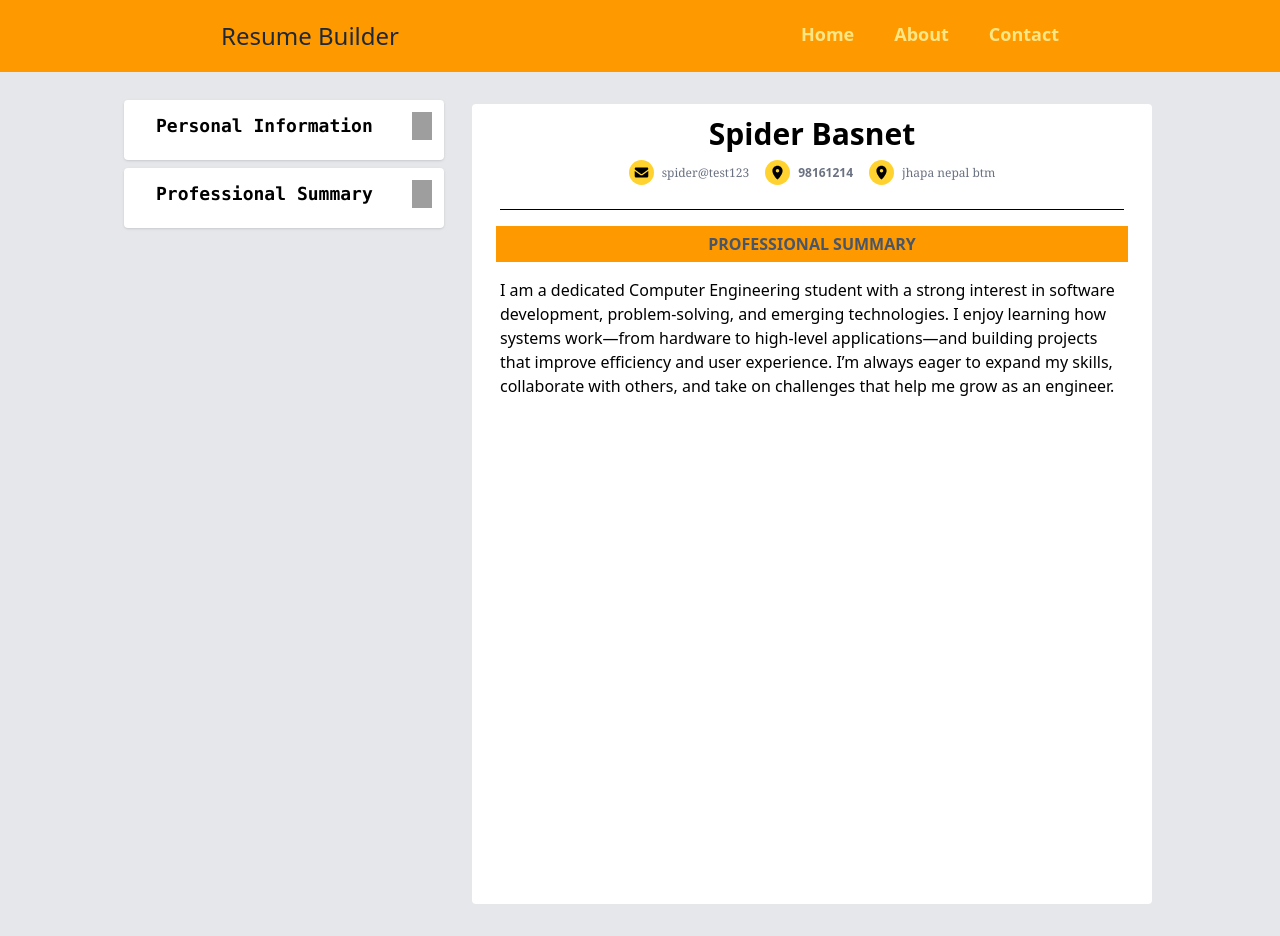
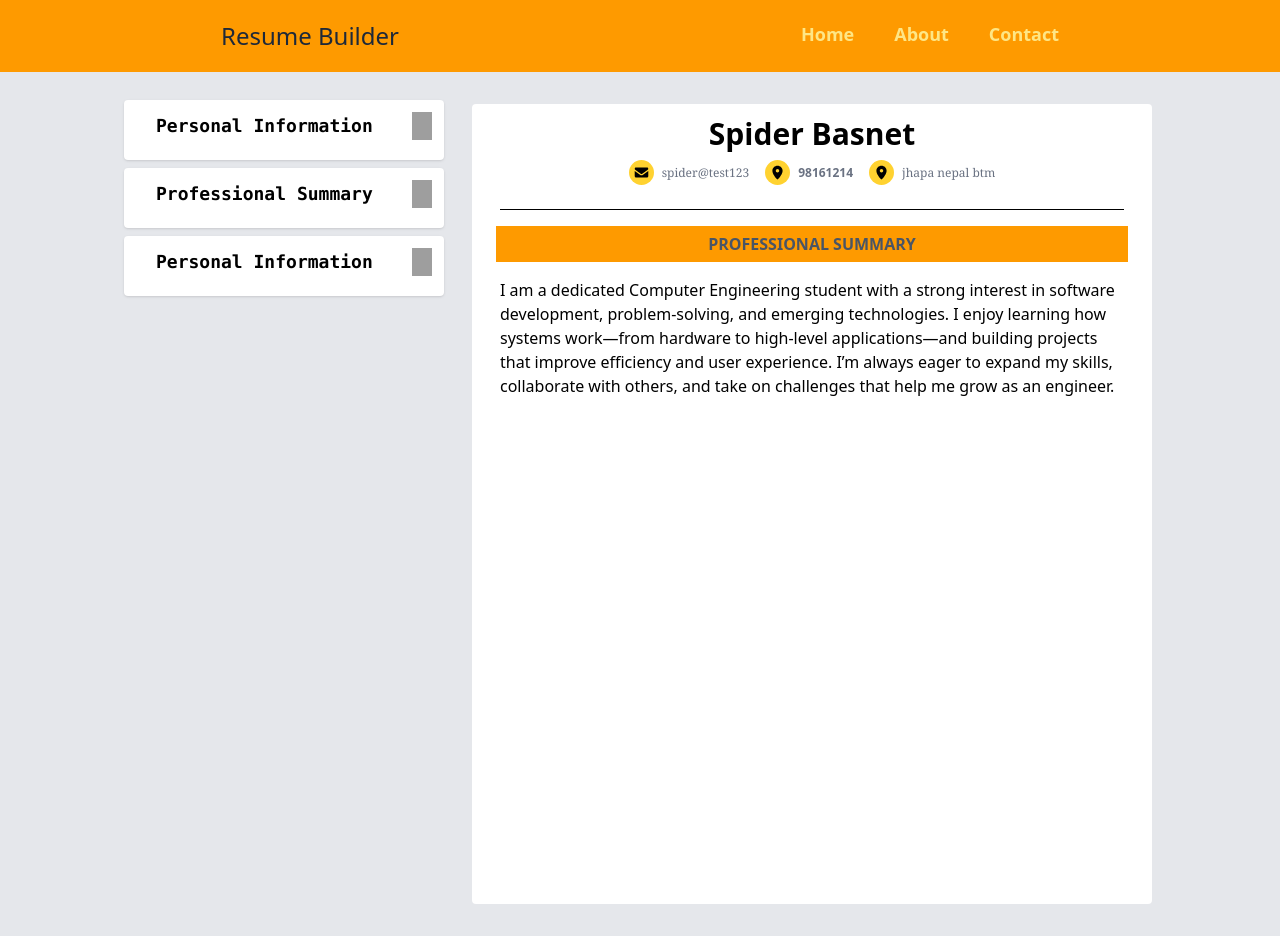
Before and after one commit to PrajanBasnet/ResumeBuilder, a React (Vite) app: page / in a window 1280 px wide. Built offline with nearby package versions, Linux system fonts and the light colour scheme; grey boxes are pictures that could not be loaded.

Commit message:
feat: skill add

```diff
--- a/src/App.jsx
+++ b/src/App.jsx
@@ -7,14 +7,16 @@ import { Navbar } from './component/NavBar';
 function App() {
   const [person,setPerson] = useState({fullname:"Spider Basnet",email:"spider@test123",phone:"98161214",location:"jhapa nepal btm"})
   const [profession,setProfessionSummary] = useState({desc:"I am a dedicated Computer Engineering student with a strong interest in software development, problem-solving, and emerging technologies. I enjoy learning how systems work—from hardware to high-level applications—and building projects that improve efficiency and user experience. I’m always eager to expand my skills, collaborate with others, and take on challenges that help me grow as an engineer." })
+  const [skill,setSkill] = useState({allSkill:[]});
+  const [skillInput,setSkillInput] = useState({myskill:'ttt'});
 
-  const allData = {person ,profession};
-  const setData = {setPerson,setProfessionSummary}
+  const allData = {person ,profession,skill ,skillInput};
+  const setData = {setPerson,setProfessionSummary ,setSkill,setSkillInput};
 
   return (
     <div>
       <Navbar></Navbar>
-    <div className='flex flex-wrap justify-center gap-2 m-5'>
+        <div className='flex flex-wrap justify-center gap-2 m-5'>
         <SideBar data={allData} setData={setData}></SideBar>
         <ResumeOutput allData={allData} ></ResumeOutput>
     </div>
--- a/src/ResumeOutput.jsx
+++ b/src/ResumeOutput.jsx
@@ -1,3 +1,4 @@
+
 function Heading({ data }) {
     return (
         <div className="flex flex-wrap w-full justify-center ">
@@ -24,8 +25,8 @@ function Heading({ data }) {
 
 // Professional summery
 
-function ProfessionalSummary({data}){
-    return(
+function ProfessionalSummary({ data }) {
+    return (
         <div>
             <section>
                 <div className="bg-amber-500 m-3 p-1.5 text-center font-bold">
@@ -41,6 +42,22 @@ function ProfessionalSummary({data}){
     )
 }
 
+//  Skill Ul
+function SkillUi({ data }) {
+    return (
+        <div>
+            <section>
+                <ul>
+                        {
+                            data.allSkill.map((item,index) => (<li key={index}> {item}</li>))
+                        }
+
+
+                </ul>
+            </section>
+        </div>
+    )
+}
 
 export function ResumeOutput({ allData }) {
     return (
@@ -50,8 +67,10 @@ export function ResumeOutput({ allData }) {
                     <p className="text-3xl font-bold text-center"> {allData.person.fullname}</p>
                 </div>
                 <Heading data={allData.person}></Heading>
-                <hr className="m-4"/>
+                <hr className="m-4" />
                 <ProfessionalSummary data={allData.profession}></ProfessionalSummary>
+                <SkillUi data={allData.skill}></SkillUi>
+
             </div>
         </div>
     )
--- a/src/SideBar.jsx
+++ b/src/SideBar.jsx
@@ -1,4 +1,5 @@
 import { Personal } from "./component/Personal";
+import { Skill } from "./component/Skills";
 import { Summary } from "./component/Summary";
 
 export function SideBar({data,setData}){
@@ -7,6 +8,7 @@ export function SideBar({data,setData}){
         <div >
                 <Personal data={data} setData={setData} />
                 <Summary data={data} setData={setData}></Summary>
+                <Skill data={data} setData={setData}> </Skill>
         </div>
     )
 }
--- /dev/null
+++ b/src/component/Skills.jsx
@@ -0,0 +1,27 @@
+import { useState } from "react"
+import { Input, MainTheme, Theme } from "./ThemeSide";
+
+export function Skill({data,setData}) {
+    const [skl, sklSkill] = useState(false);
+    let t = data.skill.allSkill;
+    console.log(t)
+    const skillStatic = {
+        label:"Personal Information",
+        height:"h-100",
+}
+
+    return (
+        <div>
+            {skl ?
+                <MainTheme visible={skl} setVisible={sklSkill} label={skillStatic.label} height={skillStatic.height} >
+                    <div>
+                        <input type="text" name="skill" id="myValue" placeholder="skill" value={data.skillInput.myskill} onChange={(e)=> setData.setSkillInput({...data.skillInput, myskill:e.target.value})} />
+
+                        <button onClick={(e) => setData.setSkill({...data.skill ,allSkill:[...data.skill.allSkill,data.skillInput.myskill] })}> Submit</button>
+
+                    </div>
+                </MainTheme> : <Theme visible={skl} setVisible={sklSkill} label={skillStatic.label}></Theme>
+            }
+        </div>
+    )
+}
--- a/src/component/Summary.jsx
+++ b/src/component/Summary.jsx
@@ -9,14 +9,13 @@ export function Summary({data,setData}) {
         height:"h-100",
 }
 
-
     return (
         <div>
             {SummaryVision ?
                 <MainTheme visible={SummaryVision} setVisible={setSummary} label={summaryStatic.label} height={summaryStatic.height} >
                     <div>
                         <h1 className="font-mono m-1">Summary </h1>
-                        <textarea name="Text" id="" cols="35" rows="10" className=" border p-2" value={data.profession.desc}  onChange={(e) => setData.setProfessionSummary({...data.profession,desc:e.target.value})} ></textarea>
+                        <textarea name="Text" id="" cols="30" rows="10" className=" border p-2" value={data.profession.desc}  onChange={(e) => setData.setProfessionSummary({...data.profession,desc:e.target.value})} ></textarea>
                     </div>
                 </MainTheme> : <Theme visible={SummaryVision} setVisible={setSummary} label={summaryStatic.label}></Theme>
             }
```
Lines whose indentation alone changed are shown as unchanged.
